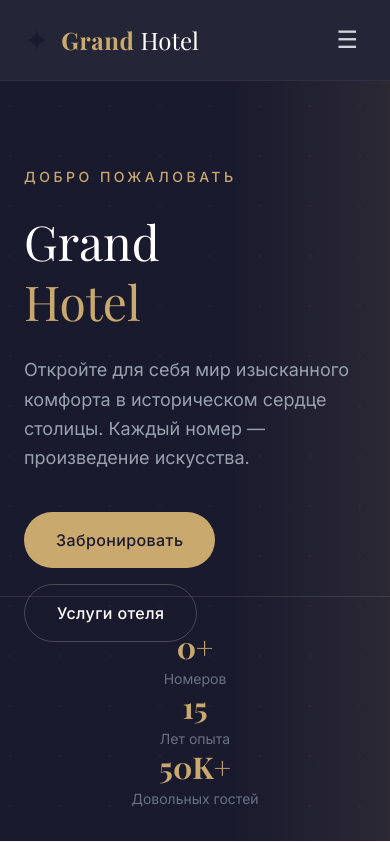
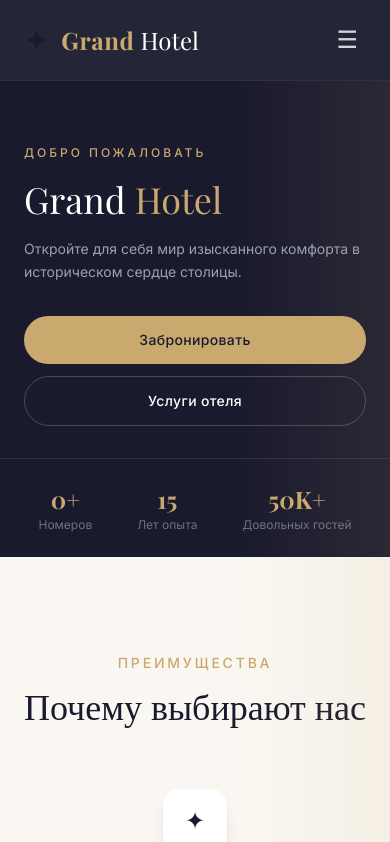
Before and after one commit to bestdeejay-design/booking, a React (Vite) app: page /#/ in a window 390 px wide. Shown: the top 842 px of the page. Built offline with nearby package versions, Linux system fonts and the light colour scheme; no server answers; the database is empty.

Commit message:
Redesign hero for mobile: natural flow, no overlap, proper proportions

```diff
--- a/src/pages/Home.jsx
+++ b/src/pages/Home.jsx
@@ -14,41 +14,43 @@ export default function Home() {
 
   return (
     <div>
-      <section className="relative min-h-[90vh] flex items-center bg-charcoal overflow-hidden">
-        <div className="absolute inset-0 opacity-5" style={{
+      <section className="bg-charcoal overflow-hidden">
+        <div className="absolute inset-0 opacity-5 pointer-events-none" style={{
           backgroundImage: 'radial-gradient(circle at 20% 50%, #c9a96e 1px, transparent 1px)', backgroundSize: '50px 50px'
         }} />
-        <div className="absolute right-0 top-0 bottom-0 w-2/5 bg-gradient-to-l from-gold/10 to-transparent" />
-        <div className="relative max-w-7xl mx-auto px-6 py-20 pb-48 md:pb-20 w-full">
+        <div className="absolute right-0 top-0 bottom-0 w-2/5 bg-gradient-to-l from-gold/10 to-transparent pointer-events-none" />
+        <div className="relative max-w-7xl mx-auto px-6 pt-16 pb-8 md:pt-24 md:pb-12 w-full">
           <div className="max-w-2xl">
-            <p className="text-gold tracking-[.25em] text-sm mb-6 font-medium">ДОБРО ПОЖАЛОВАТЬ</p>
-            <h1 className="font-serif text-5xl md:text-7xl text-white leading-tight mb-6">
+            <p className="text-gold tracking-[.25em] text-xs md:text-sm mb-4 md:mb-6 font-medium">ДОБРО ПОЖАЛОВАТЬ</p>
+            <h1 className="font-serif text-4xl md:text-7xl text-white leading-tight mb-4 md:mb-6">
               {(() => {
                 const name = settings.hotelName || 'Grand Hotel';
                 const parts = name.trim().split(/\s+/);
                 if (parts.length === 1) return <span className="text-gold">{name}</span>;
                 const first = parts[0];
                 const rest = parts.slice(1).join(' ');
-                return <>{first}<br/><span className="text-gold">{rest}</span></>;
+                return <>{first}<br className="hidden md:block" /><span className="text-gold"> {rest}</span></>;
               })()}
             </h1>
-            <p className="text-gray-400 text-lg mb-10 leading-relaxed max-w-lg">
-              Откройте для себя мир изысканного комфорта в историческом сердце столицы. Каждый номер — произведение искусства.
+            <p className="text-gray-400 text-sm md:text-lg mb-8 md:mb-10 leading-relaxed max-w-lg">
+              Откройте для себя мир изысканного комфорта в историческом сердце столицы.
             </p>
-            <div className="flex flex-wrap gap-4">
-              <Link to="/rooms" className="bg-gold hover:bg-gold-dark text-charcoal px-8 py-4 rounded-full font-medium tracking-wide transition-all hover:shadow-xl hover:shadow-gold/20">Забронировать</Link>
-              <Link to="/services" className="border border-white/20 text-white hover:border-gold hover:text-gold px-8 py-4 rounded-full font-medium tracking-wide transition-all">Услуги отеля</Link>
+            <div className="flex flex-col sm:flex-row gap-3 sm:gap-4">
+              <Link to="/rooms" className="bg-gold hover:bg-gold-dark text-charcoal px-6 md:px-8 py-3.5 md:py-4 rounded-full font-medium tracking-wide text-sm md:text-base text-center transition-all hover:shadow-xl hover:shadow-gold/20">Забронировать</Link>
+              <Link to="/services" className="border border-white/20 text-white hover:border-gold hover:text-gold px-6 md:px-8 py-3.5 md:py-4 rounded-full font-medium tracking-wide text-sm md:text-base text-center transition-all">Услуги отеля</Link>
             </div>
           </div>
         </div>
-        <div className="absolute bottom-0 left-0 right-0">
-          <div className="max-w-7xl mx-auto px-6 py-8 grid grid-cols-1 sm:grid-cols-3 border-t border-white/10">
-            {[{ num: `${rooms.length}+`, label: 'Номеров' }, { num: '15', label: 'Лет опыта' }, { num: '50K+', label: 'Довольных гостей' }].map(s => (
-              <div key={s.label} className="text-center">
-                <p className="font-serif text-3xl text-gold font-bold">{s.num}</p>
-                <p className="text-gray-500 text-sm mt-1">{s.label}</p>
-              </div>
-            ))}
+        <div className="border-t border-white/10">
+          <div className="max-w-7xl mx-auto px-6 py-6 md:py-8">
+            <div className="flex justify-around md:grid md:grid-cols-3 gap-4 md:gap-0">
+              {[{ num: `${rooms.length}+`, label: 'Номеров' }, { num: '15', label: 'Лет опыта' }, { num: '50K+', label: 'Довольных гостей' }].map(s => (
+                <div key={s.label} className="text-center">
+                  <p className="font-serif text-2xl md:text-3xl text-gold font-bold">{s.num}</p>
+                  <p className="text-gray-500 text-xs md:text-sm mt-0.5 md:mt-1">{s.label}</p>
+                </div>
+              ))}
+            </div>
           </div>
         </div>
       </section>
```
